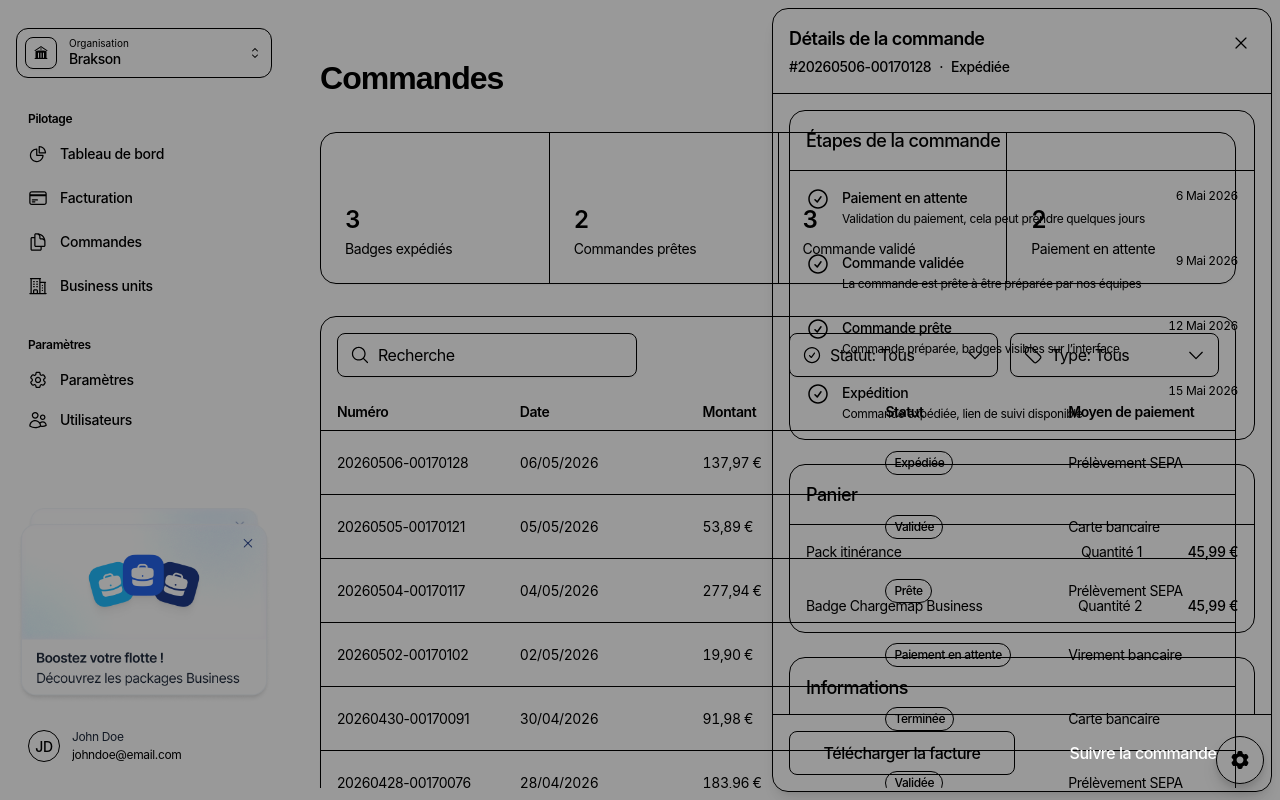
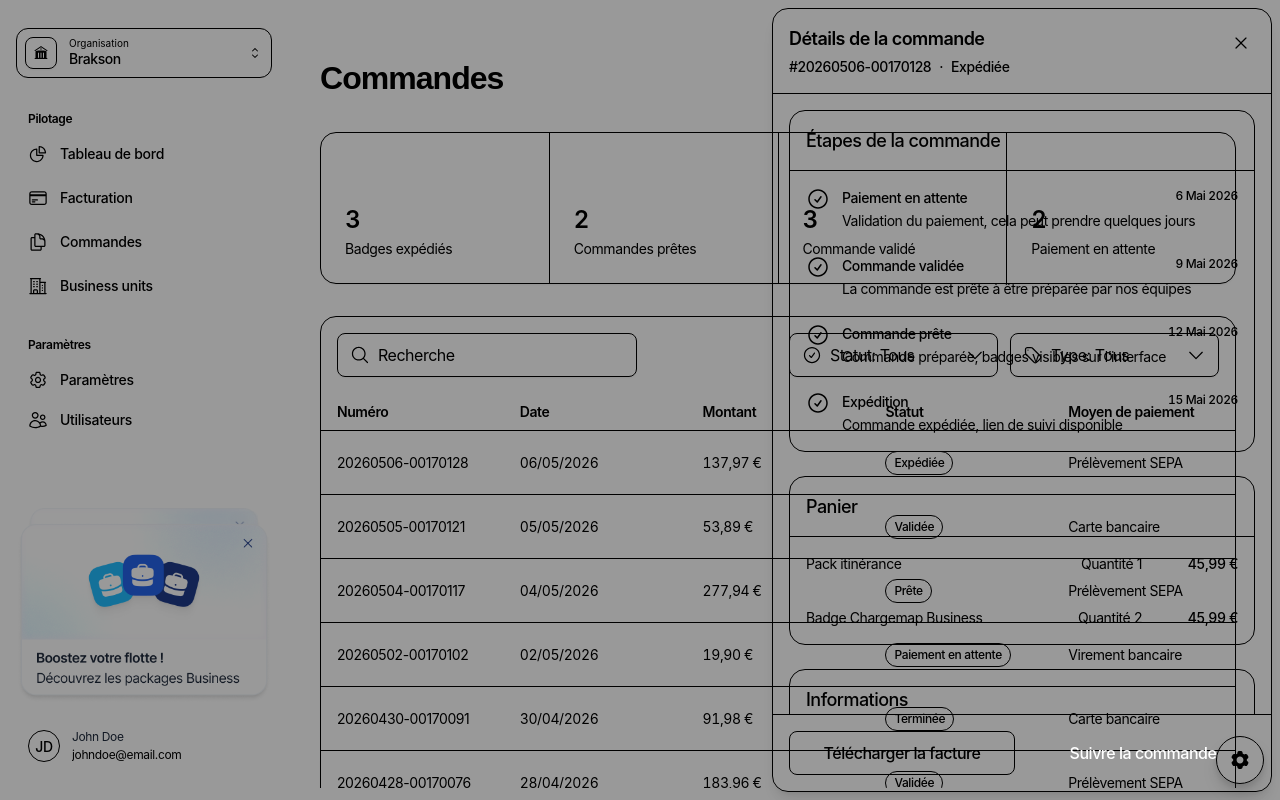
Before and after one commit to romainorriols/chargemap-business-sandbox, a Nuxt app: page /orders in a window 1280 px wide. Both pictures are taken after a click on the button 778 px from the left and 462 px from the top of the page. Built offline with nearby package versions, Linux system fonts and the light colour scheme.

Commit message:
Commandes: align order-step typography with updated Figma 6914-10993
Step description goes from 12px to 14px regular; step date is 12px medium.

Co-Authored-By: Claude Opus 4.8 (1M context) <noreply@anthropic.com>

```diff
--- a/src/pages/orders.vue
+++ b/src/pages/orders.vue
@@ -506,9 +506,9 @@ onBeforeUnmount(() => window.removeEventListener('keydown', onKeydown))
                   <div class="flex-1 min-w-0 flex flex-col gap-[2px]">
                     <div class="flex items-start justify-between gap-[12px]">
                       <p class="font-sans font-medium text-[14px] leading-[1.5] tracking-[-0.42px] text-text-neutral">{{ step.title }}</p>
-                      <p class="shrink-0 font-sans font-normal text-[12px] leading-[1.5] tracking-[-0.36px] text-text-neutral-secondary tabular-nums">{{ stepDateLabel(si) }}</p>
+                      <p class="shrink-0 font-sans font-medium text-[12px] leading-[1.5] tracking-[-0.36px] text-text-neutral-secondary tabular-nums">{{ stepDateLabel(si) }}</p>
                     </div>
-                    <p class="font-sans font-normal text-[12px] leading-[1.5] tracking-[-0.36px] text-text-neutral-secondary">{{ step.description }}</p>
+                    <p class="font-sans font-normal text-[14px] leading-[1.5] tracking-[-0.42px] text-text-neutral-secondary">{{ step.description }}</p>
                   </div>
                 </li>
               </ol>
```
